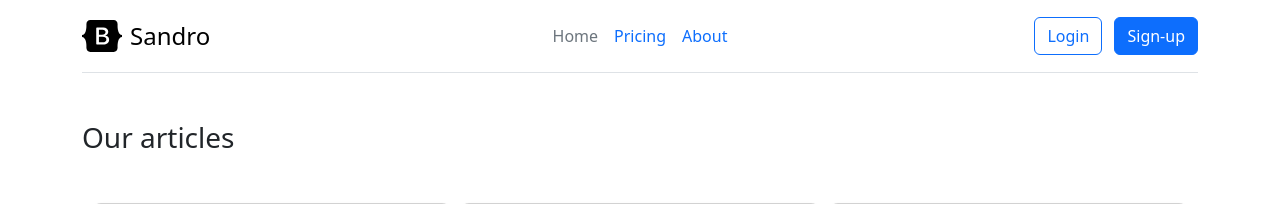
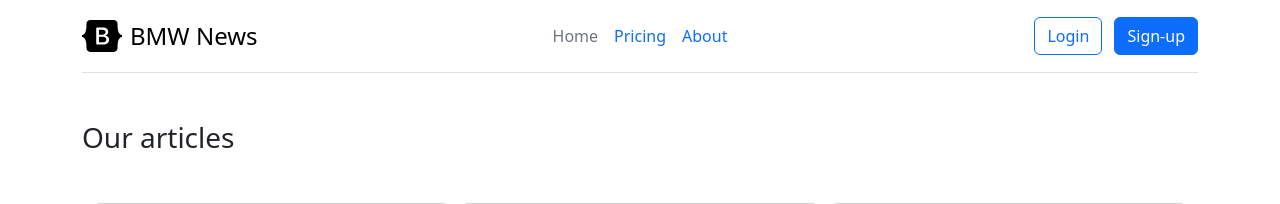
Before and after one commit to SoftwareEngineer-007/firstPhpSite, a PHP site: page / in a window 1280 px wide. Shown: the top 204 px of the page. Run offline with PHP 8.4, Linux system fonts and the light colour scheme.

Commit message:
(OO=[][]=OO)

```diff
--- a/index.php
+++ b/index.php
@@ -5,7 +5,7 @@
     <meta name="viewport" content="width=device-width, initial-scale=1.0">
     <link rel="stylesheet" href="/css/style.css">
     <link rel="stylesheet" href="https://cdn.jsdelivr.net/npm/bootstrap@5.3.2/dist/css/bootstrap.min.css">
-    <title>First PHP</title>
+    <title>(OO=[][]=OO)</title>
 </head>
 
 <body>
@@ -15,7 +15,7 @@
       <div class="col-md-3 mb-2 mb-md-0">
         <a href="/" class="d-flex align-items-center link-body-emphasis text-decoration-none">
         <svg xmlns="http://www.w3.org/2000/svg" width="40" height="32" class="me-2" viewBox="0 0 118 94" role="img"><title>Bootstrap</title><path fill-rule="evenodd" clip-rule="evenodd" d="M24.509 0c-6.733 0-11.715 5.893-11.492 12.284.214 6.14-.064 14.092-2.066 20.577C8.943 39.365 5.547 43.485 0 44.014v5.972c5.547.529 8.943 4.649 10.951 11.153 2.002 6.485 2.28 14.437 2.066 20.577C12.794 88.106 17.776 94 24.51 94H93.5c6.733 0 11.714-5.893 11.491-12.284-.214-6.14.064-14.092 2.066-20.577 2.009-6.504 5.396-10.624 10.943-11.153v-5.972c-5.547-.529-8.934-4.649-10.943-11.153-2.002-6.484-2.28-14.437-2.066-20.577C105.214 5.894 100.233 0 93.5 0H24.508zM80 57.863C80 66.663 73.436 72 62.543 72H44a2 2 0 01-2-2V24a2 2 0 012-2h18.437c9.083 0 15.044 4.92 15.044 12.474 0 5.302-4.01 10.049-9.119 10.88v.277C75.317 46.394 80 51.21 80 57.863zM60.521 28.34H49.948v14.934h8.905c6.884 0 10.68-2.772 10.68-7.727 0-4.643-3.264-7.207-9.012-7.207zM49.948 49.2v16.458H60.91c7.167 0 10.964-2.876 10.964-8.281 0-5.406-3.903-8.178-11.425-8.178H49.948z" fill="currentColor"></path></svg>
-        <span class="fs-4">Sandro</span>
+        <span class="fs-4">BMW News</span>
       </a>
       </div>
 
```
